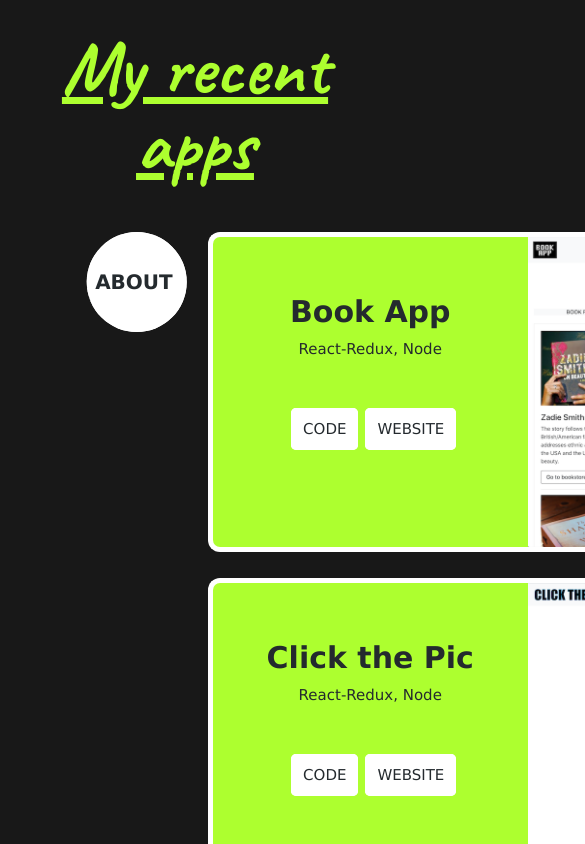
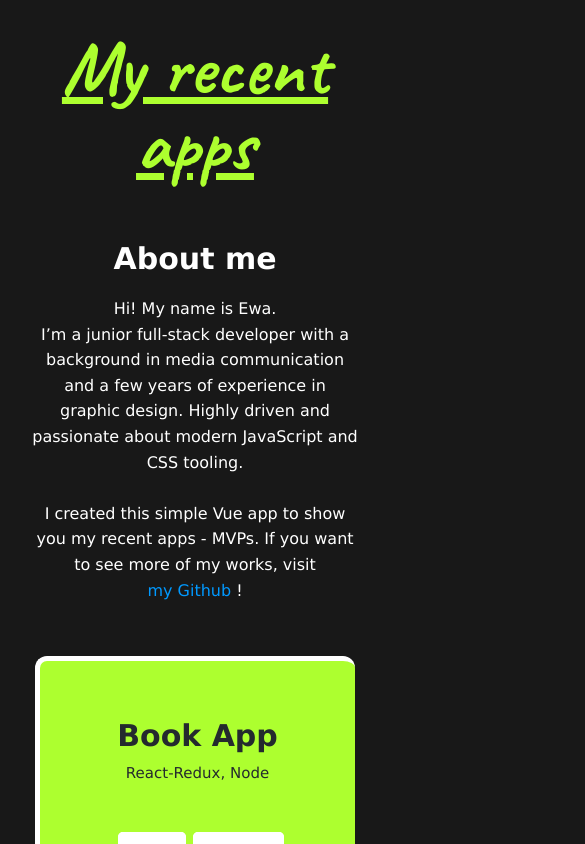
Before and after one commit to ewa-mi/projects, a Vue app: page / in a window 390 px wide. Shown: the top 844 px of the page, 585 px wide, since content can reach past the window. Built offline with nearby package versions, Linux system fonts and the light colour scheme.

Commit message:
make grid templates and change grid for mobile (media q.), hide about icon, apply suitable styles

```diff
--- a/src/App.vue
+++ b/src/App.vue
@@ -1,8 +1,8 @@
 <template>
   <div id="app">
-    <Header />
+    <Header class="headTitle" />
     <div class="grid">
-      <Info />
+      <Info class="infoSidebar" />
       <Projects v-bind:projects="projects" class="projects" />
       <div class="rightSidebarWrapper">
         <div class="rightSidebar">
@@ -21,7 +21,7 @@ import Info from "./components/Info";
 import Projects from "./components/Projects";
 import Skills from "./components/Skills";
 import Footers from "./components/Footers";
-//assets (tech-skills):
+//assets:
 import bookapp from "./components/images/bookapp.png";
 import click from "./components/images/click.png";
 import cosmos from "./components/images/cosmos.png";
@@ -200,4 +200,36 @@ body {
   text-align: center;
   padding-bottom: 20px;
 }
+
+@media (max-width: 500px) {
+}
+
+@media (max-width: 768px) {
+  .grid {
+    grid-template-columns: 1fr;
+    grid-template-areas: "header" "main" "footer";
+  }
+  .infoSidebar {
+    grid-area: header;
+  }
+  .projects {
+    grid-area: main;
+  }
+  .rightSidebarWrapper {
+    grid-area: footer;
+  }
+  .demoImg {
+    display: none;
+  }
+  .project-item {
+    border-radius: 12px;
+    border: 5px white solid;
+  }
+  .footers {
+    margin-top: 20px;
+    padding-top: 15px;
+
+    border-top: 1px solid gray;
+  }
+}
 </style>
--- a/src/components/Info.vue
+++ b/src/components/Info.vue
@@ -2,7 +2,7 @@
   <div>
     <div class="card">
       <span class="card__infoicon">
-        <h4 class="fa fa-info">ABOUT</h4>
+        <h4 class="fa-info">ABOUT</h4>
       </span>
       <h1 class="card__title">About me</h1>
       <p class="card__description">
@@ -85,4 +85,27 @@
 .card:focus .card__infoicon {
   opacity: 0;
 }
+
+@media (max-width: 500px) {
+}
+
+@media (max-width: 768px) {
+  .card {
+    clip-path: none;
+    transition: none;
+    border-radius: 12px;
+    background: none;
+    padding-top: 0px;
+  }
+  .card__description,
+  .card__title {
+    color: white;
+    text-align: center;
+    max-width: 350px;
+    margin: 0 auto;
+  }
+  .card__infoicon {
+    display: none;
+  }
+}
 </style>
```
